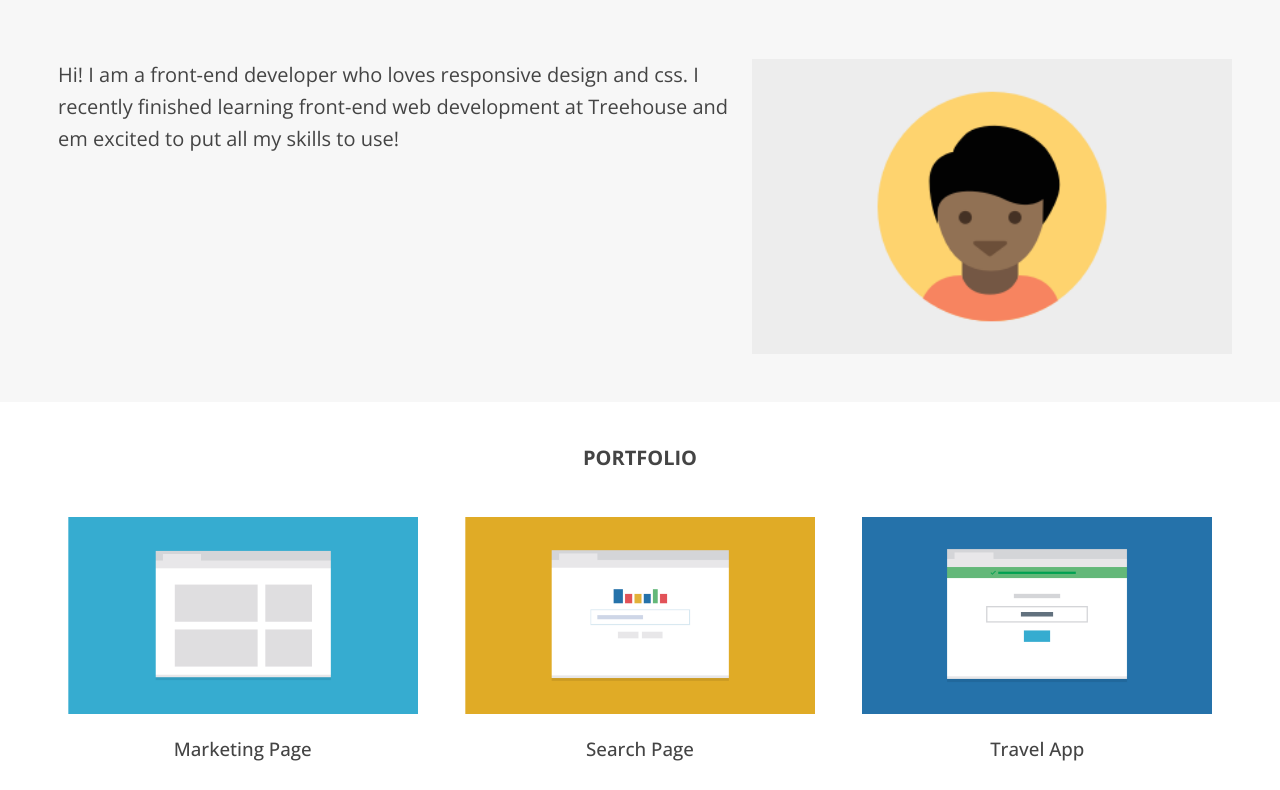
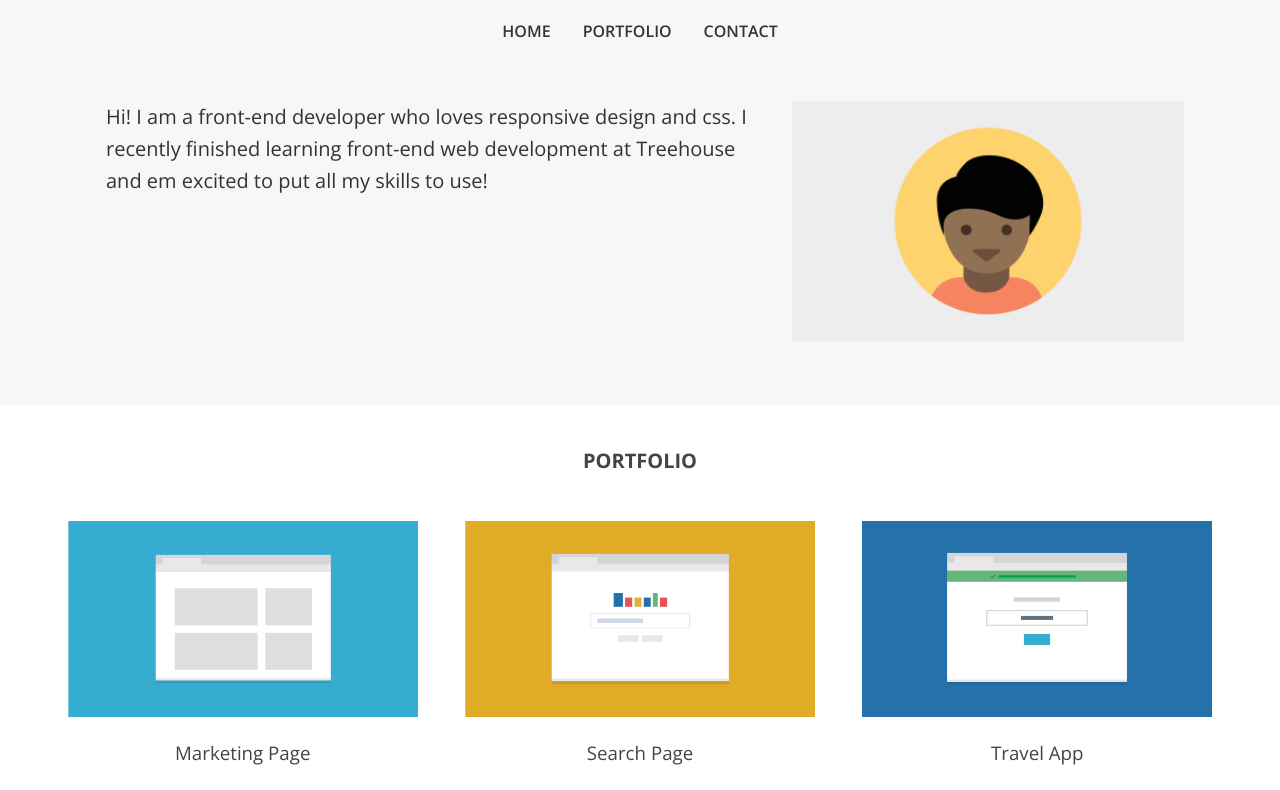
Before and after one commit to IsmailRabbani/responsive_layout_v3, a plain HTML site: page index.html in a window 1280 px wide. Shown: the part 79-869 px from the top of the page. Drawn offline with nearby package versions, Linux system fonts and the light colour scheme.

Commit message:
Add and Remove Html and CSS elements, Make adjustment to layout and design

```diff
--- a/css/style.css
+++ b/css/style.css
@@ -36,31 +36,36 @@ p, a {
 
 .main-header {
   display: flex;
+  flex-direction: column;
   align-items: center;
-  flex-direction: column;
+  text-align: center;
   background-color: #F7F7F7;
   color: #333;
-  padding: 1rem;
+  padding: 1em;
 }
 
 .menu ul {
   display: flex;
   flex-direction: column;
-  justify-content: center;
-  align-items: center;
-  gap: 0.5em;
   list-style: none;
+  padding: 0;
+  margin: 0;
 }
 
-nav.menu a {
-  display: flex;
-  justify-content: space-around;
+.menu li {
+  margin-bottom: 1em;
+}
+
+.menu a {
+  background-color: white;
+  color: #333;
   text-decoration: none;
+  display: block;
+  width: 300px;
+  margin: 0 auto;
+  padding: 0.5em 0;
   font-weight: 600;
-  color: #333;
-  background-color: #FFF;
-  width: 300px;
-  height: auto;
+  text-align: center;
 }
 
 .content {
@@ -187,17 +192,18 @@ footer.main-footer p {
   }
   .main-header {
     flex-direction: column;
-    padding: 2em 1em 2em 1em;
+    padding: 2em 1em;
   }
   .main-header h1 {
     margin-bottom: 1em;
   }
   .menu ul {
     flex-direction: row;
-    justify-content: space-between;
+    justify-content: center;
+    gap: 2em;
   }
-  nav.menu a {
-    width: 100px;
+  .menu a {
+    width: 100%;
     background-color: #F7F7F7;
   }
 
@@ -210,8 +216,8 @@ footer.main-footer p {
     text-align: left;
   }
   .content img {
-    width: 100%;
-    max-width: 300px;
+    width: 90%;
+    max-width: 100%;
     margin: 0 auto;
 }
 
@@ -252,7 +258,7 @@ footer.main-footer p {
 
   .divider {
     width: 90%;
-    max-width: 1400px;
+    max-width: 100%;
   }
 
   .footer-bottom-ls {
@@ -281,7 +287,7 @@ footer.main-footer p {
 @media (min-width: 1024px) {
 
   .main-header {
-    flex-direction: row;
+    flex-direction: column;
     justify-content: space-between;
     padding: 1em 3em 1em 3em;
   }
@@ -289,8 +295,8 @@ footer.main-footer p {
     padding: 2em 3em 3em 3em;
   }
   .content img {
-    width: 100%;
-    max-width: 600px;
+    width: 90%;
+    max-width: 100%;
   }
   .content p {
     font-size: 1.25em;
--- a/index.html
+++ b/index.html
@@ -5,14 +5,13 @@
     <meta name="viewport" content="width=device-width, initial-scale=1">
     <title>Responsive Page Layout</title>
     <link rel="stylesheet" href="css/style.css">
-    <link href="https://fonts.googleapis.com/css2?family=Open+Sans:ital,wght@0,300..800;1,300..800&display=swap" rel="stylesheet">
+    <link href="https://fonts.googleapis.com/css2?family=Open+Sans:wght@400;600;700&display=swap" rel="stylesheet">
 </head>
 <body id="top">
 
 <!-- Header Section -->
 
-  <header>
-    <div class="main-header">
+  <header class="main-header">
     <h1>Ismail Rabbani</h1>
       <nav class="menu">
         <ul>
@@ -21,7 +20,6 @@
           <li><a href="#contact">CONTACT</a></li>
         </ul>
       </nav>
-    </div>
       <div class="content">
         <p>Hi! I am a front-end developer who loves responsive design and css. I recently finished learning front-end web development at Treehouse and em excited to put all my skills to use!</p>
         <img src="images\responsive-layout-profile.png" alt="My profile image">
```
